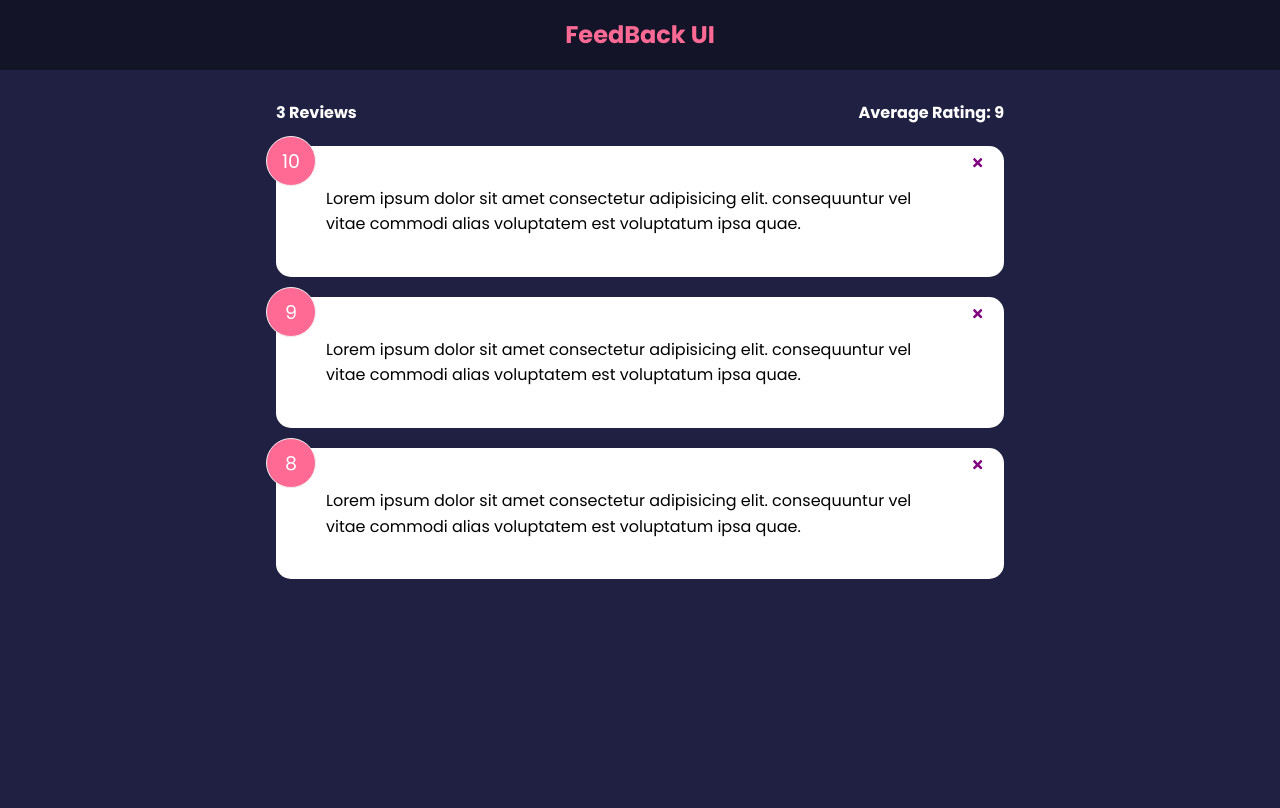
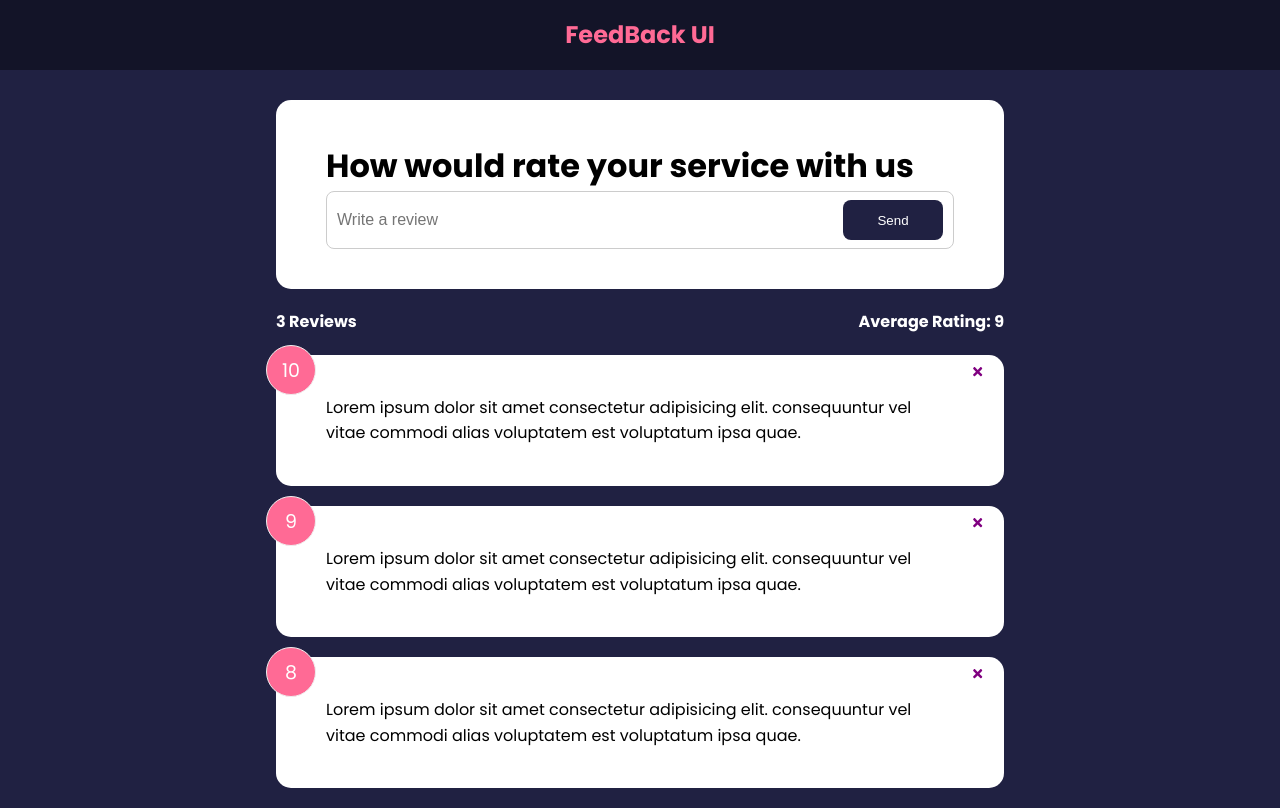
Before and after one commit to skippergoroye/FeedBack-App, a React (Vite) app: page / in a window 1280 px wide. Built offline with nearby package versions, Linux system fonts and the light colour scheme.

Commit message:
custom button created and allowed to change to color

```diff
--- a/src/App.jsx
+++ b/src/App.jsx
@@ -6,6 +6,8 @@
 import FeedbackItem from "./components/FeedbackItem";
 import FeedbackList from "./components/FeedbackList";
 import FeedbackStats from "./components/FeedbackStats";
+import FeedbackForm from "./components/FeedbackForm";
+
 
 
 
@@ -26,6 +28,7 @@
     <>
       <Header />
       <div className="container">
+        <FeedbackForm  />
         <FeedbackStats feedback={feedback}/>
         <FeedbackList feedback={feedback} handleDelete={deleteFeedBack} />
       </div>
--- /dev/null
+++ b/src/components/FeedbackForm.jsx
@@ -0,0 +1,32 @@
+import React, { useState } from "react";
+import Card from "./shared/Card";
+import Button from "./shared/Button";
+
+
+const FeedbackForm = () => {
+  const [text, setText] = useState("");
+
+  //   const handleTextChange = (e) => {
+  //     console.log(e.target.value)
+  //   }
+
+  return (
+    <Card>
+      <form>
+        <h1>How would rate your service with us</h1>
+        {/* @todo -  rating select component */}
+        <div className="input-group">
+          <input
+            type="text"
+            placeholder="Write a review"
+            // onChange={handleTextChange}
+            // onClick={() => setText(console.log(123))}
+          />
+          <Button type="submit">Send</Button>
+        </div>
+      </form>
+    </Card>
+  );
+};
+
+export default FeedbackForm;
--- /dev/null
+++ b/src/components/shared/Button.jsx
@@ -0,0 +1,28 @@
+import React from "react";
+import PropTypes from 'prop-types';
+
+const Button = ({ children, version, type, isDisabled }) => {
+  return (
+    <button type={type} disabled={isDisabled} className={`btn btn-${version}`}>
+      {children}
+    </button>
+  );
+};
+
+
+
+Button.defaultProps = {
+    version: 'primary',
+    type: 'button',
+    isDisabled: false
+}
+
+
+Button.propTypes = {
+    children: PropTypes.node.isRequired,
+    version: PropTypes.string,
+    type: PropTypes.string,
+    isDisabled: PropTypes.bool,
+}
+
+export default Button;
```
